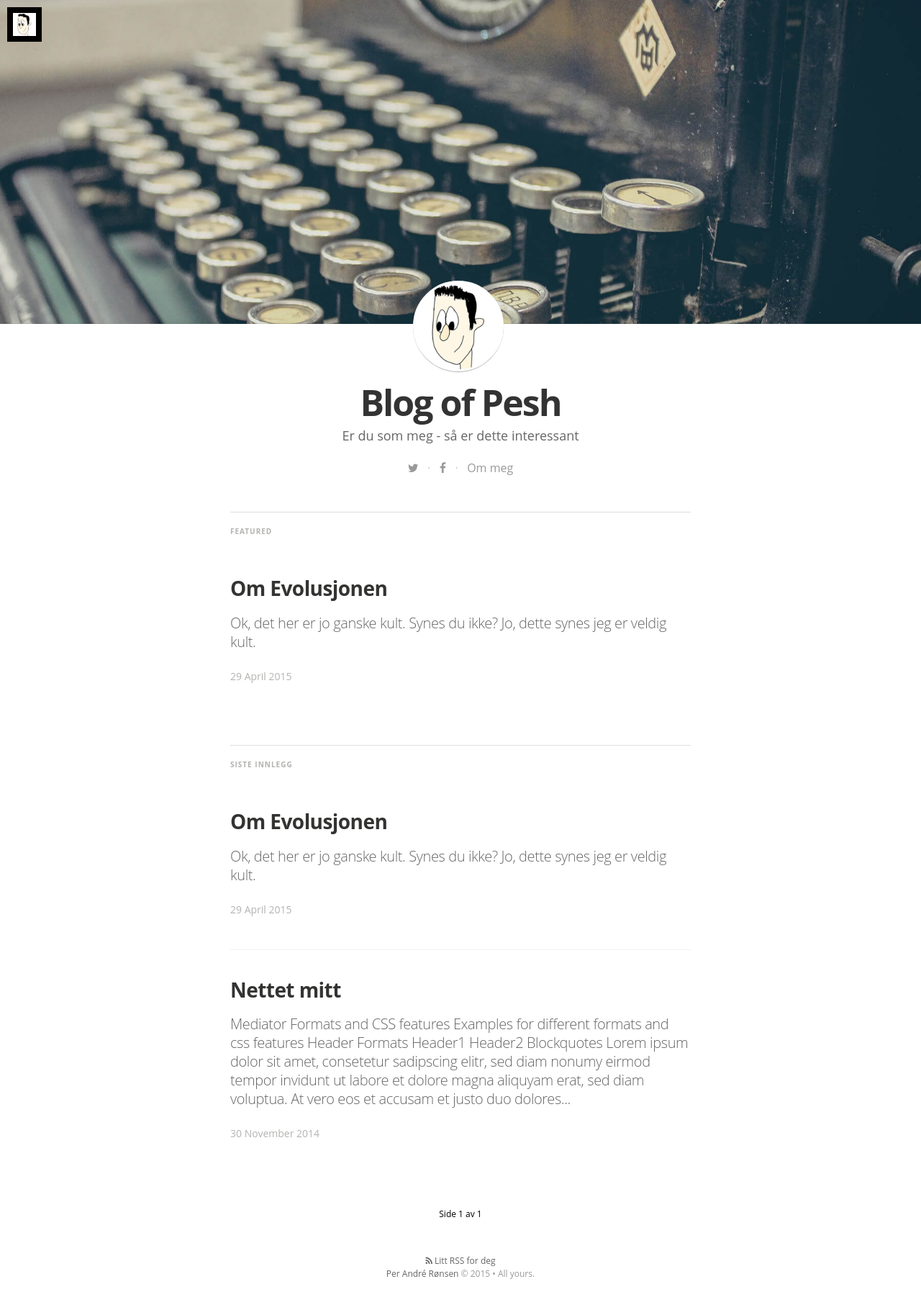
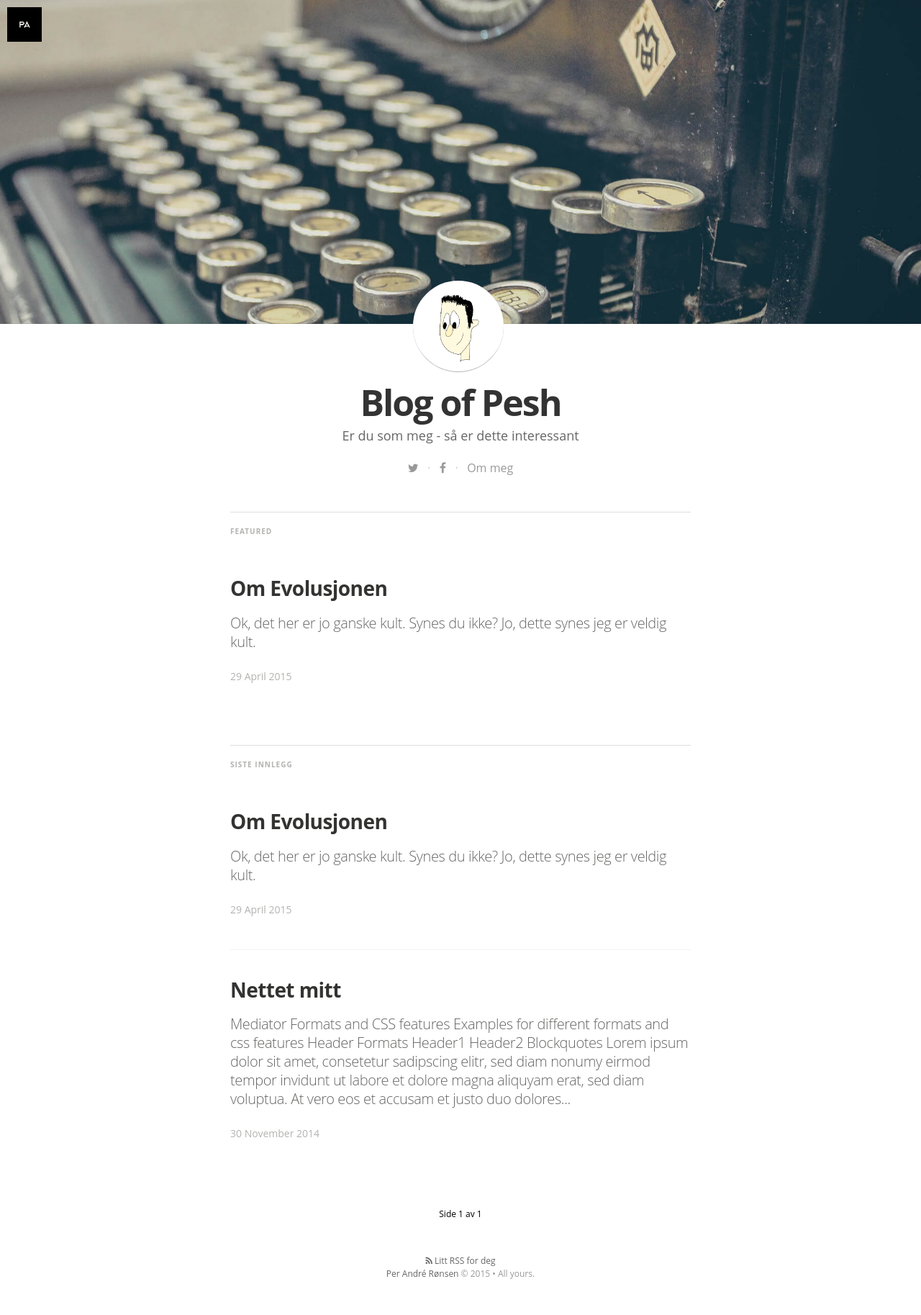
Before and after one commit to perandre/no, a Jekyll site: the page built from index.html, in a window 1280 px wide. Shown: the whole page at 72% size. Built offline with Jekyll 4.4.1, drawn with Linux system fonts in a browser that asks for light colours; nearby versions of some CDN libraries; some web fonts are replaced; Markdown is read by kramdown in place of the engine named in the settings; the list of posts is cut into pages by our own code.

Commit message:
New logo and menu icon

```diff
--- a/_config.yml
+++ b/_config.yml
@@ -12,7 +12,7 @@ description: > # this means to ignore newlines until "email:"
 
 email: perandre@gmail.com
 #blog logo
-logo: "/assets/images/pa1.png"
+logo: "/assets/images/perandre-fjes.png"
 # blog cover
 cover: "/assets/images/skrivemaskin.jpg"
 
--- a/_includes/header.html
+++ b/_includes/header.html
@@ -1,5 +1,5 @@
 <!-- header start -->
 
-<a href="/" class="logo-readium"><span class="logo" style="background-image: url({{ site.logo }})"></span></a>
+<a href="/" class="logo-readium"><span class="logo" style="background-image: url(/assets/images/perandre-logo.png)"></span></a>
 
 <!-- header end -->
```
Also changed, not shown: assets/images/pa1.png (deleted), assets/images/perandre-fjes.png (added), assets/images/perandre-logo.jpg (deleted), assets/images/perandre-logo.png (added).
